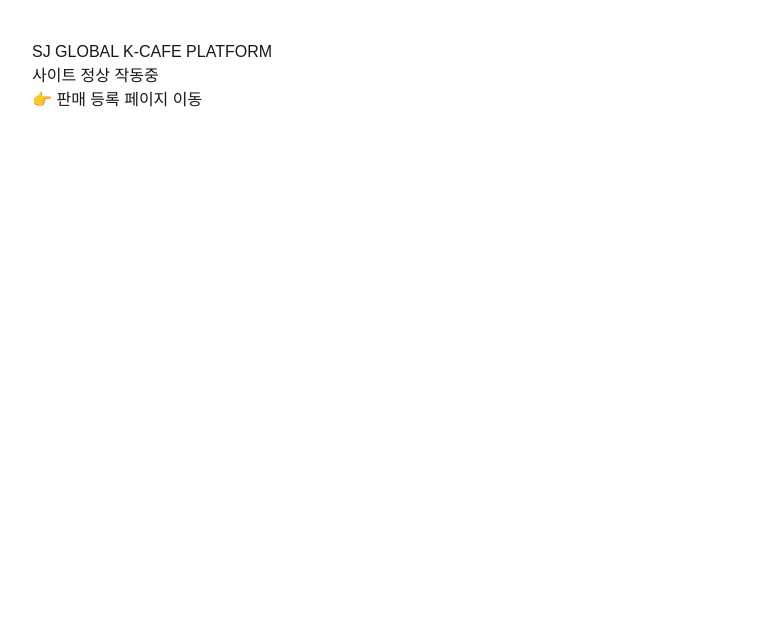
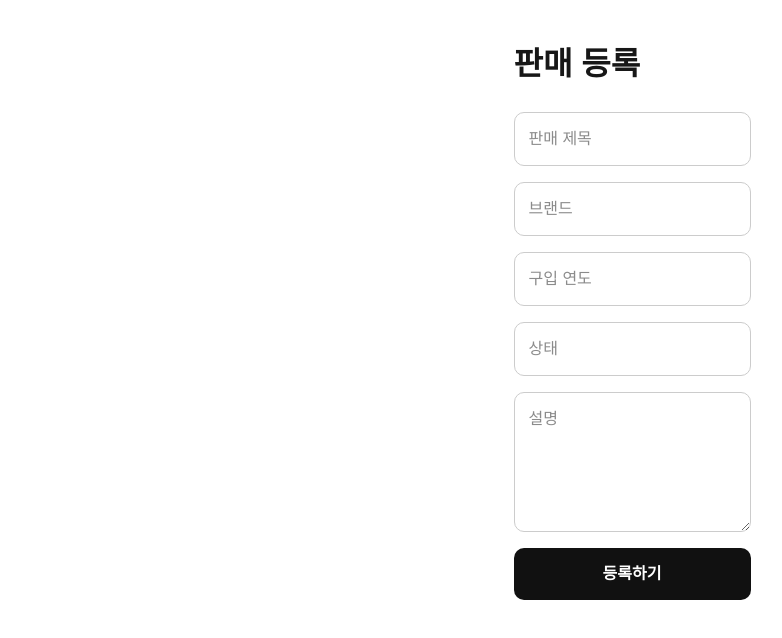
Before and after one commit to sjglobal-debug/k-cafe, a Next.js app: page / in a window 1280 px wide. Shown: the top 638 px of the page, without its empty margins (8-790 px from the left). Built offline with nearby package versions, Linux system fonts and the light colour scheme; no server answers.

Commit message:
Update page.tsx

```diff
--- a/app/page.tsx
+++ b/app/page.tsx
@@ -1,9 +1,114 @@
-export default function Home() {
+"use client";
+
+import { useState } from "react";
+import { addDoc, collection, serverTimestamp } from "firebase/firestore";
+import { db } from "../firebase";
+
+export default function SellPage() {
+  const [title, setTitle] = useState("");
+  const [brand, setBrand] = useState("");
+  const [year, setYear] = useState("");
+  const [condition, setCondition] = useState("");
+  const [description, setDescription] = useState("");
+  const [loading, setLoading] = useState(false);
+
+  const handleSubmit = async () => {
+    if (!title.trim()) {
+      alert("판매 제목을 입력해주세요.");
+      return;
+    }
+
+    try {
+      setLoading(true);
+
+      await addDoc(collection(db, "items"), {
+        title,
+        brand,
+        year,
+        condition,
+        description,
+        status: "new",
+        createdAt: serverTimestamp(),
+      });
+
+      alert("등록 완료!");
+
+      setTitle("");
+      setBrand("");
+      setYear("");
+      setCondition("");
+      setDescription("");
+    } catch (error) {
+      console.error(error);
+      alert("등록 중 오류가 발생했습니다.");
+    } finally {
+      setLoading(false);
+    }
+  };
+
   return (
-    <div style={{ padding: 40 }}>
-      <h1>SJ GLOBAL K-CAFE PLATFORM</h1>
-      <p>사이트 정상 작동중</p>
-      <a href="/sell">👉 판매 등록 페이지 이동</a>
+    <div style={{ maxWidth: 800, margin: "0 auto", padding: 40 }}>
+      <h1 style={{ fontSize: 32, fontWeight: 700, marginBottom: 24 }}>
+        판매 등록
+      </h1>
+
+      <div style={{ display: "grid", gap: 16 }}>
+        <input
+          style={{ padding: 14, border: "1px solid #ccc", borderRadius: 10 }}
+          placeholder="판매 제목"
+          value={title}
+          onChange={(e) => setTitle(e.target.value)}
+        />
+
+        <input
+          style={{ padding: 14, border: "1px solid #ccc", borderRadius: 10 }}
+          placeholder="브랜드"
+          value={brand}
+          onChange={(e) => setBrand(e.target.value)}
+        />
+
+        <input
+          style={{ padding: 14, border: "1px solid #ccc", borderRadius: 10 }}
+          placeholder="구입 연도"
+          value={year}
+          onChange={(e) => setYear(e.target.value)}
+        />
+
+        <input
+          style={{ padding: 14, border: "1px solid #ccc", borderRadius: 10 }}
+          placeholder="상태"
+          value={condition}
+          onChange={(e) => setCondition(e.target.value)}
+        />
+
+        <textarea
+          style={{
+            padding: 14,
+            border: "1px solid #ccc",
+            borderRadius: 10,
+            minHeight: 140,
+          }}
+          placeholder="설명"
+          value={description}
+          onChange={(e) => setDescription(e.target.value)}
+        />
+
+        <button
+          onClick={handleSubmit}
+          disabled={loading}
+          style={{
+            padding: 14,
+            background: "#111",
+            color: "#fff",
+            borderRadius: 10,
+            border: "none",
+            fontWeight: 700,
+            cursor: "pointer",
+          }}
+        >
+          {loading ? "등록 중..." : "등록하기"}
+        </button>
+      </div>
     </div>
   );
 }
```
